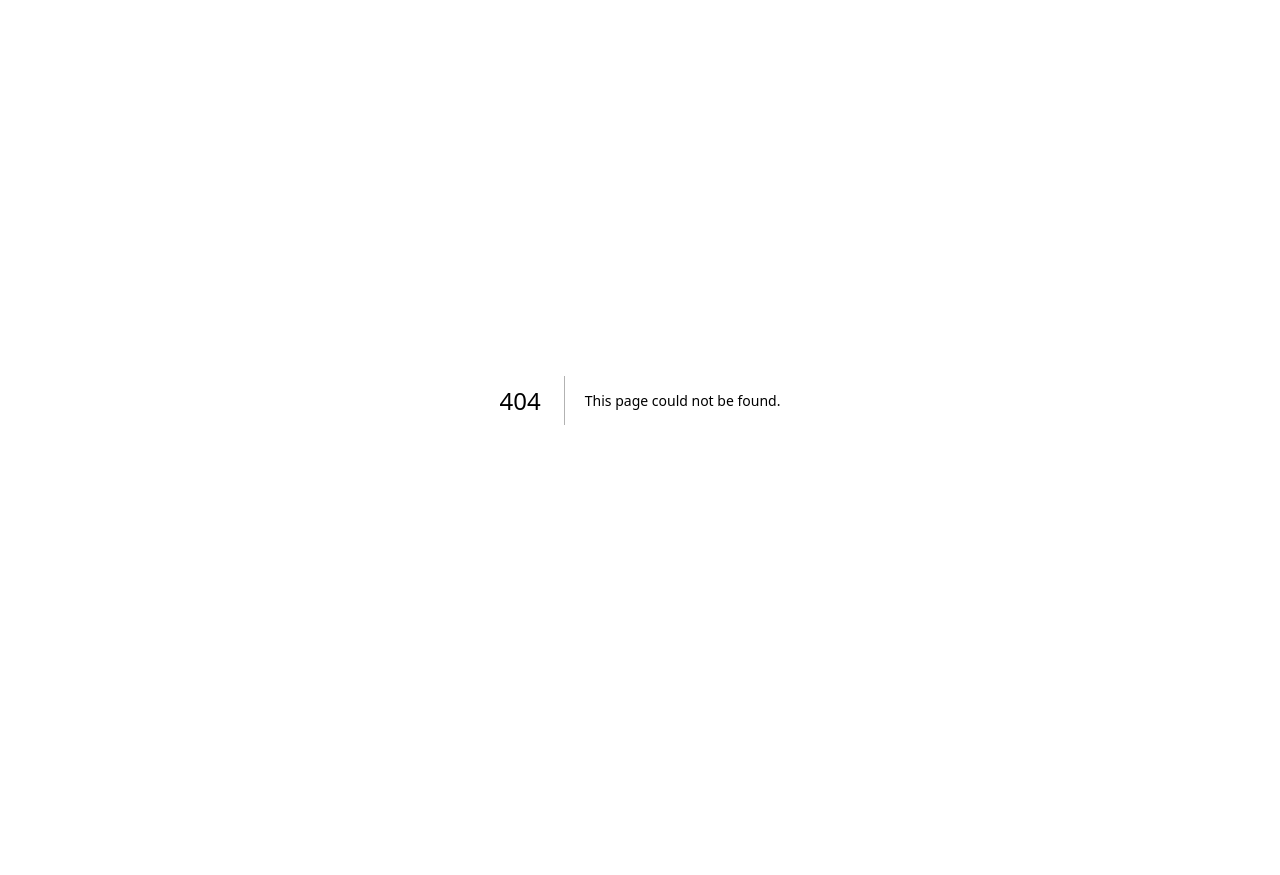
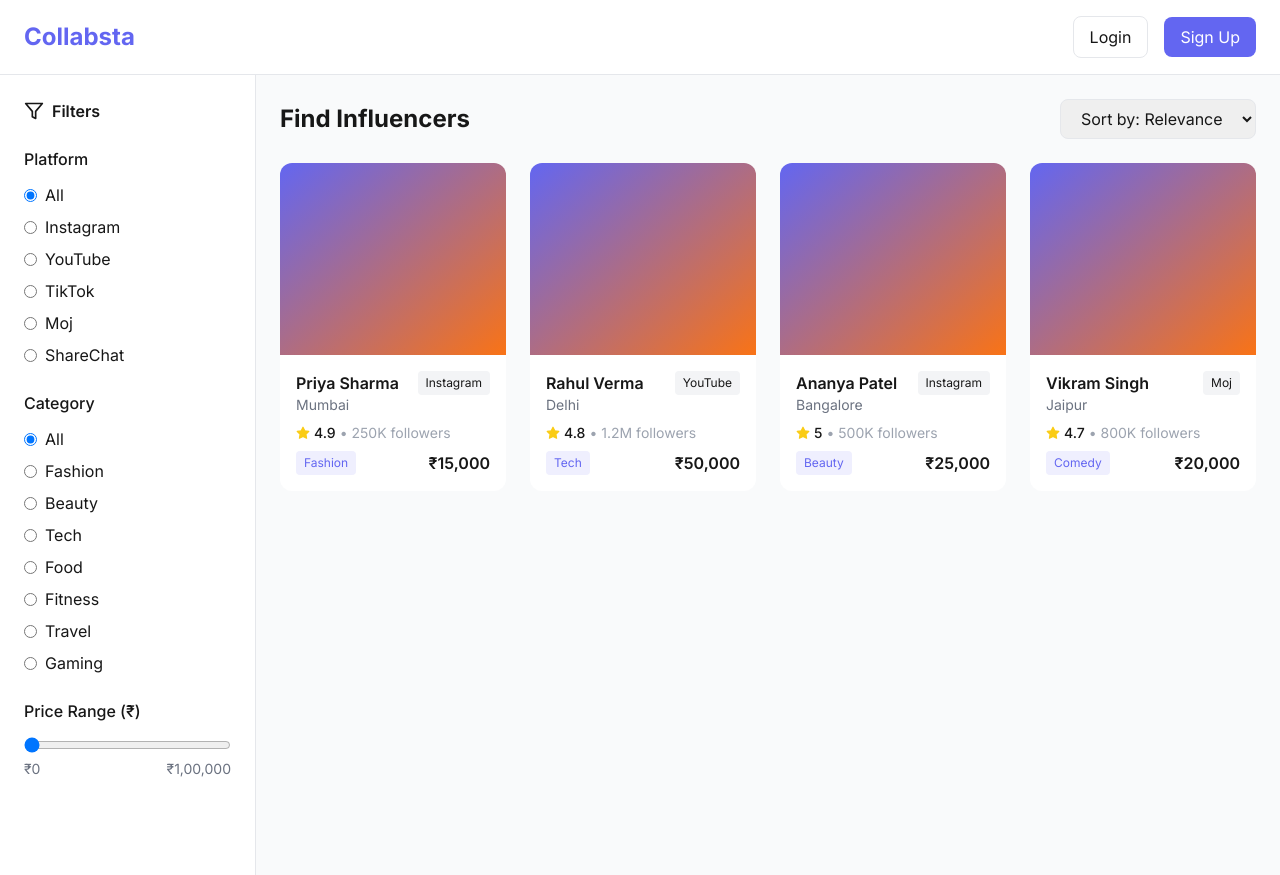
Before and after one commit to abhinxvz/collabsta, a Next.js app in the folder frontend/: page /influencers in a window 1280 px wide. Before the commit this address had no page. Before the commit the page ends 800 px from the top, so only its background shows below. Built offline with nearby package versions, Linux system fonts and the light colour scheme.

Commit message:
feat: add influencer listing page with filters

```diff
--- /dev/null
+++ b/frontend/src/app/influencers/page.tsx
@@ -0,0 +1,133 @@
+'use client';
+
+import { useState } from 'react';
+import Link from 'next/link';
+import { Filter, Star } from 'lucide-react';
+
+const PLATFORMS = ['All', 'Instagram', 'YouTube', 'TikTok', 'Moj', 'ShareChat'];
+const CATEGORIES = ['All', 'Fashion', 'Beauty', 'Tech', 'Food', 'Fitness', 'Travel', 'Gaming'];
+
+// Mock data - will be replaced with API
+const MOCK_INFLUENCERS = [
+  { id: '1', name: 'Priya Sharma', city: 'Mumbai', platform: 'Instagram', followers: '250K', category: 'Fashion', rating: 4.9, price: 15000, avatar: '' },
+  { id: '2', name: 'Rahul Verma', city: 'Delhi', platform: 'YouTube', followers: '1.2M', category: 'Tech', rating: 4.8, price: 50000, avatar: '' },
+  { id: '3', name: 'Ananya Patel', city: 'Bangalore', platform: 'Instagram', followers: '500K', category: 'Beauty', rating: 5.0, price: 25000, avatar: '' },
+  { id: '4', name: 'Vikram Singh', city: 'Jaipur', platform: 'Moj', followers: '800K', category: 'Comedy', rating: 4.7, price: 20000, avatar: '' },
+];
+
+export default function InfluencersPage() {
+  const [platform, setPlatform] = useState('All');
+  const [category, setCategory] = useState('All');
+
+  return (
+    <div className="min-h-screen bg-gray-50">
+      {/* Navbar */}
+      <nav className="flex items-center justify-between px-6 py-4 bg-white border-b">
+        <Link href="/" className="text-2xl font-bold text-primary">Collabsta</Link>
+        <div className="flex items-center gap-4">
+          <Link href="/login" className="px-4 py-2 border rounded-lg">Login</Link>
+          <Link href="/register" className="px-4 py-2 bg-primary text-white rounded-lg">Sign Up</Link>
+        </div>
+      </nav>
+
+      <div className="flex">
+        {/* Sidebar Filters */}
+        <aside className="w-64 p-6 bg-white border-r min-h-screen">
+          <div className="flex items-center gap-2 mb-6">
+            <Filter size={20} />
+            <h2 className="font-semibold">Filters</h2>
+          </div>
+
+          <div className="mb-6">
+            <h3 className="font-medium mb-3">Platform</h3>
+            <div className="space-y-2">
+              {PLATFORMS.map((p) => (
+                <label key={p} className="flex items-center gap-2 cursor-pointer">
+                  <input
+                    type="radio"
+                    name="platform"
+                    checked={platform === p}
+                    onChange={() => setPlatform(p)}
+                    className="text-primary"
+                  />
+                  {p}
+                </label>
+              ))}
+            </div>
+          </div>
+
+          <div className="mb-6">
+            <h3 className="font-medium mb-3">Category</h3>
+            <div className="space-y-2">
+              {CATEGORIES.map((c) => (
+                <label key={c} className="flex items-center gap-2 cursor-pointer">
+                  <input
+                    type="radio"
+                    name="category"
+                    checked={category === c}
+                    onChange={() => setCategory(c)}
+                    className="text-primary"
+                  />
+                  {c}
+                </label>
+              ))}
+            </div>
+          </div>
+
+          <div className="mb-6">
+            <h3 className="font-medium mb-3">Price Range (₹)</h3>
+            <input type="range" min="0" max="100000" className="w-full" />
+            <div className="flex justify-between text-sm text-gray-500">
+              <span>₹0</span>
+              <span>₹1,00,000</span>
+            </div>
+          </div>
+        </aside>
+
+        {/* Influencer Grid */}
+        <main className="flex-1 p-6">
+          <div className="flex justify-between items-center mb-6">
+            <h1 className="text-2xl font-bold">Find Influencers</h1>
+            <select className="px-4 py-2 border rounded-lg">
+              <option>Sort by: Relevance</option>
+              <option>Price: Low to High</option>
+              <option>Price: High to Low</option>
+              <option>Rating</option>
+              <option>Followers</option>
+            </select>
+          </div>
+
+          <div className="grid grid-cols-1 md:grid-cols-2 lg:grid-cols-3 xl:grid-cols-4 gap-6">
+            {MOCK_INFLUENCERS.map((influencer) => (
+              <Link
+                key={influencer.id}
+                href={`/influencers/${influencer.id}`}
+                className="bg-white rounded-xl overflow-hidden hover:shadow-lg transition"
+              >
+                <div className="h-48 bg-gradient-to-br from-primary to-secondary" />
+                <div className="p-4">
+                  <div className="flex justify-between items-start mb-2">
+                    <div>
+                      <h3 className="font-semibold">{influencer.name}</h3>
+                      <p className="text-sm text-gray-500">{influencer.city}</p>
+                    </div>
+                    <span className="px-2 py-1 bg-gray-100 rounded text-xs">{influencer.platform}</span>
+                  </div>
+                  <div className="flex items-center gap-1 mb-2">
+                    <Star size={14} className="fill-yellow-400 text-yellow-400" />
+                    <span className="text-sm font-medium">{influencer.rating}</span>
+                    <span className="text-sm text-gray-400">• {influencer.followers} followers</span>
+                  </div>
+                  <div className="flex justify-between items-center">
+                    <span className="text-xs bg-primary/10 text-primary px-2 py-1 rounded">{influencer.category}</span>
+                    <span className="font-semibold">₹{influencer.price.toLocaleString('en-IN')}</span>
+                  </div>
+                </div>
+              </Link>
+            ))}
+          </div>
+        </main>
+      </div>
+    </div>
+  );
+}
```
